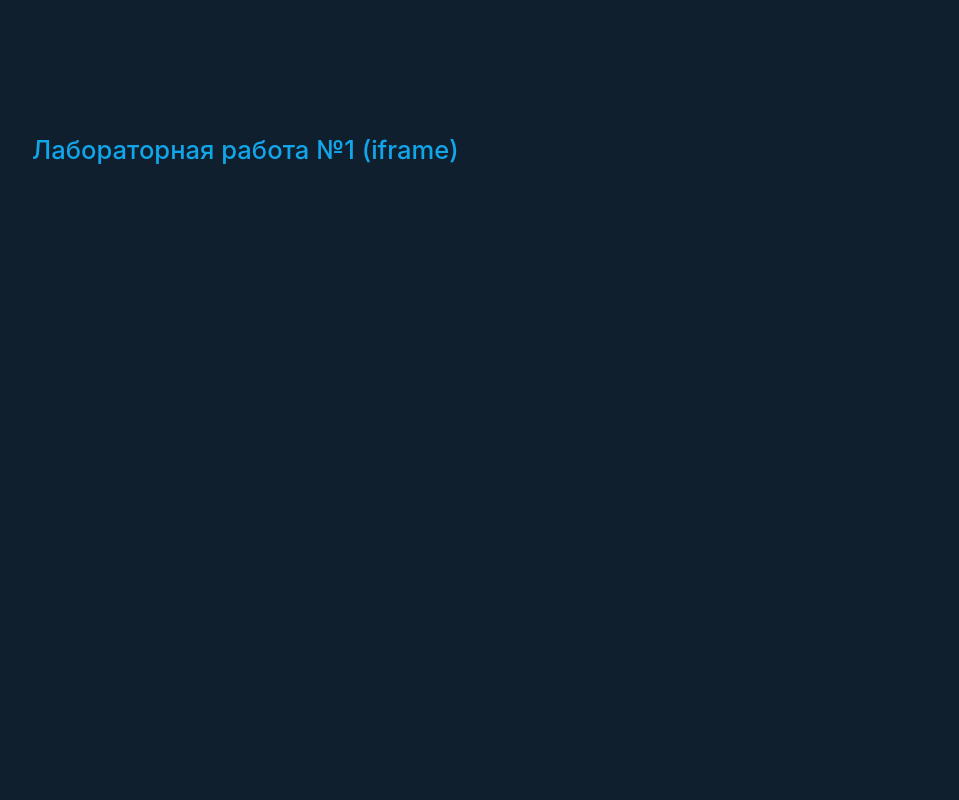
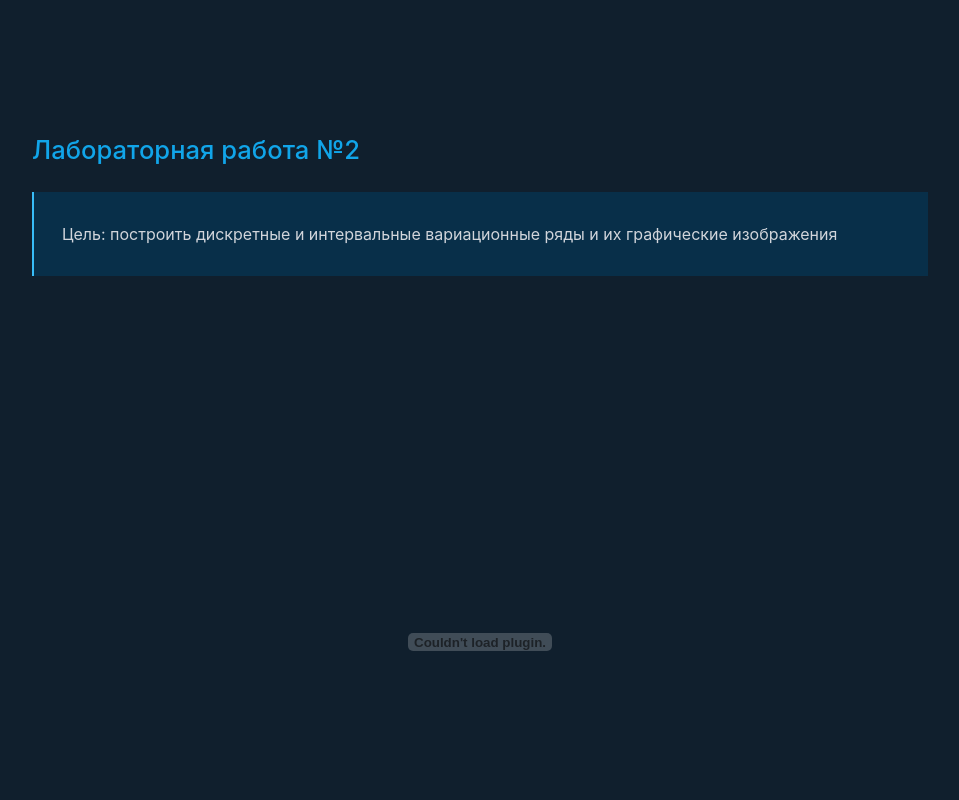
Before and after one commit to TeamHeightline/herzen-final-term-paper, a Next.js app: page / in a window 1280 px wide. Shown: the part 1180-1980 px from the top of the page, without its empty margins (160-1119 px from the left). Built offline with nearby package versions, Linux system fonts and the light colour scheme.

Commit message:
Убрал тестовую секцию

```diff
--- a/src/subject/basics-of-data-science/basics-of-data-science.tsx
+++ b/src/subject/basics-of-data-science/basics-of-data-science.tsx
@@ -51,13 +51,6 @@ export function BasicsOfDataScience() {
         width="100%"
         height="700px"
       />
-      <h2 id={'lr1'}>Лабораторная работа №1 (iframe)</h2>
-      <iframe
-        src="/herzen-final-term-paper/files/data-analysis-and-ds/LR1.pdf"
-        width="800"
-        height="600"
-      />
-
       <h2 id={'lr2'}>Лабораторная работа №2</h2>
       <aside>
         Цель: построить дискретные и интервальные вариационные ряды и их графические изображения
```
